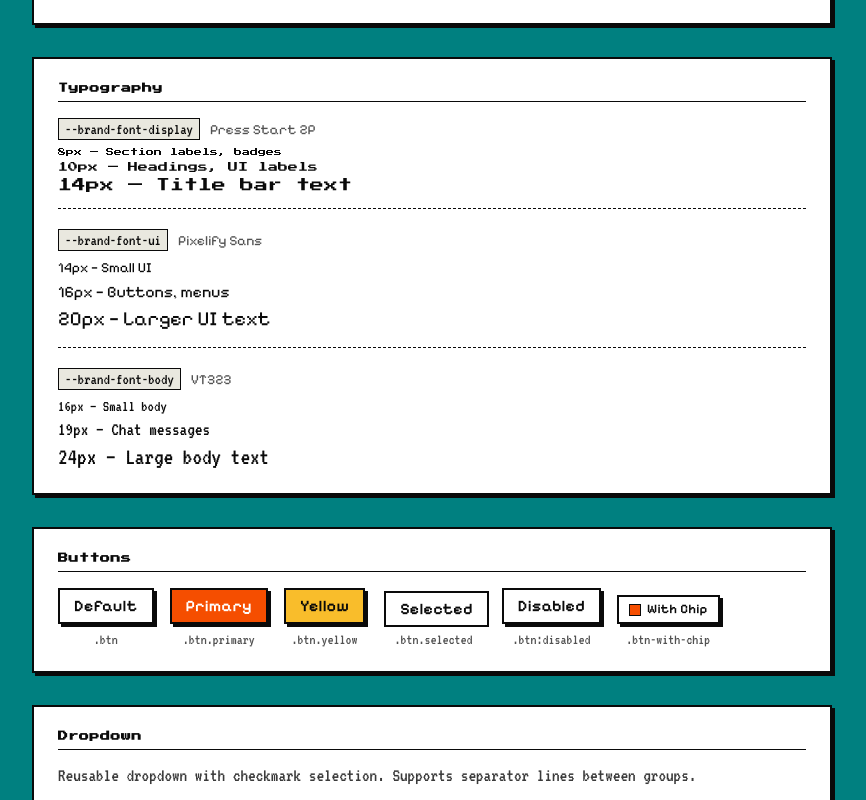
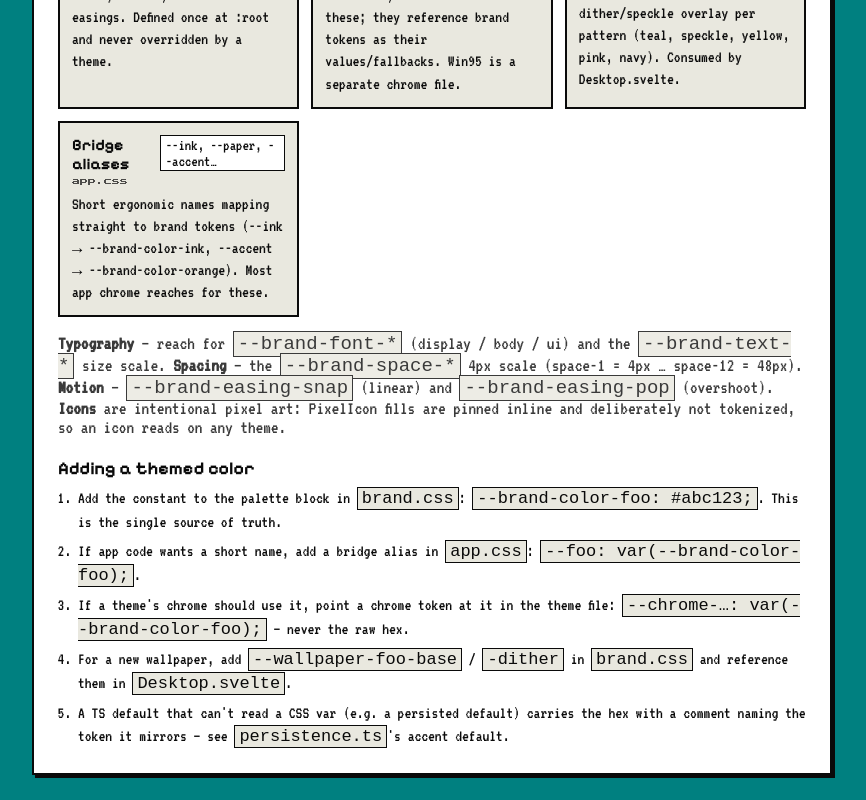
Before and after one commit to brandtam/terminal-bli-net, a SvelteKit app: page /design-system in a window 1280 px wide. Shown: the part 380-1180 px from the top of the page, without its empty margins (208-1074 px from the left). Built offline with nearby package versions, Linux system fonts and the light colour scheme.

Commit message:
Tokenize wallpaper colors and document design-system token layers (#48) (#53)

```diff
--- a/src/lib/persistence.ts
+++ b/src/lib/persistence.ts
@@ -88,6 +88,8 @@ export function saveWindows(windows: WindowState[]): void {
 
 const TWEAKS_DEFAULTS: TweaksState = {
 	wallpaper: 'teal',
+	// Mirrors --brand-color-orange in brand.css. A TS default can't read a CSS
+	// var, so keep this hex in sync with that token if the brand orange changes.
 	accent: '#f54e00',
 	tvGridLoop: 400,
 	marqueeLoop: 100,
--- a/src/lib/themes/brand.css
+++ b/src/lib/themes/brand.css
@@ -16,6 +16,23 @@
 	--brand-color-ink: #0a0a0a;
 	--brand-color-paper: #ffffff;
 	--brand-color-paper-soft: #e9e8df;
+
+	/* ── Wallpaper ──
+	   Desktop background palettes. Each pattern is a base fill plus a
+	   dither/speckle overlay. Bases for teal/yellow/pink match the brand
+	   palette above; the dither shades, the speckle base/dots, and navy are
+	   net-new and only used by the desktop wallpaper. */
+	--wallpaper-teal-base: #008080;
+	--wallpaper-teal-dither: #5e8585;
+	--wallpaper-speckle-base: #e8e1d3;
+	--wallpaper-speckle-dot-1: #c8bda6;
+	--wallpaper-speckle-dot-2: #b8a989;
+	--wallpaper-yellow-base: #f9bd2b;
+	--wallpaper-yellow-dither: #e3aa20;
+	--wallpaper-pink-base: #ff79c6;
+	--wallpaper-pink-dither: #ee63b3;
+	--wallpaper-navy-base: #0e1a2b;
+	--wallpaper-navy-dither: #16243a;
 
 	/* ── Show colors ── */
 	--brand-show-seinfeld: #f9bd2b;
--- a/src/routes/design-system/+page.svelte
+++ b/src/routes/design-system/+page.svelte
@@ -22,6 +22,33 @@
 	];
 
 	const iconKinds = ['hd', 'folder', 'tv', 'doc', 'trash', 'calc', 'floppy', 'guide'];
+
+	const tokenLayers = [
+		{
+			name: 'Brand tokens',
+			prefix: '--brand-*',
+			file: 'brand.css',
+			desc: 'The constants: palette, fonts, the size scale, the 4px spacing scale, radius, and motion easings. Defined once at :root and never overridden by a theme.'
+		},
+		{
+			name: 'Chrome tokens',
+			prefix: '--chrome-*',
+			file: 'chrome.system7.css',
+			desc: 'The per-theme surface — window, title bar, menu, dock, dialog, scrollbar, cursor. A theme sets these; they reference brand tokens as their values/fallbacks. Win95 is a separate chrome file.'
+		},
+		{
+			name: 'Wallpaper tokens',
+			prefix: '--wallpaper-*',
+			file: 'brand.css',
+			desc: 'The desktop background palettes — a base fill plus a dither/speckle overlay per pattern (teal, speckle, yellow, pink, navy). Consumed by Desktop.svelte.'
+		},
+		{
+			name: 'Bridge aliases',
+			prefix: '--ink, --paper, --accent…',
+			file: 'app.css',
+			desc: 'Short ergonomic names mapping straight to brand tokens (--ink → --brand-color-ink, --accent → --brand-color-orange). Most app chrome reaches for these.'
+		}
+	];
 </script>
 
 <svelte:head>
@@ -33,6 +60,59 @@
 		<h1>Design System</h1>
 		<p>Living style guide for Terminal — previously on screens...</p>
 	</header>
+
+	<!-- Token Layers -->
+	<section class="ds-section">
+		<h2>Token Layers</h2>
+		<p class="ds-desc">
+			Design tokens stack in layers. A contributor styling app chrome reaches for the bridge
+			aliases; a theme author sets chrome tokens; both bottom out in the brand constants. Reach for
+			the layer that matches what you're changing.
+		</p>
+		<div class="layer-grid">
+			{#each tokenLayers as layer (layer.name)}
+				<div class="layer-card">
+					<div class="layer-head">
+						<strong class="layer-name">{layer.name}</strong>
+						<code class="layer-prefix">{layer.prefix}</code>
+					</div>
+					<span class="layer-file">{layer.file}</span>
+					<p class="layer-desc">{layer.desc}</p>
+				</div>
+			{/each}
+		</div>
+		<p class="ds-desc layer-notes">
+			<strong>Typography</strong> — reach for <code>--brand-font-*</code> (display / body / ui) and
+			the <code>--brand-text-*</code> size scale. <strong>Spacing</strong> — the
+			<code>--brand-space-*</code> 4px scale (space-1 = 4px … space-12 = 48px).
+			<strong>Motion</strong> — <code>--brand-easing-snap</code> (linear) and
+			<code>--brand-easing-pop</code> (overshoot). <strong>Icons</strong> are intentional pixel art: PixelIcon
+			fills are pinned inline and deliberately not tokenized, so an icon reads on any theme.
+		</p>
+		<h3 class="recipe-title">Adding a themed color</h3>
+		<ol class="recipe">
+			<li>
+				Add the constant to the palette block in <code>brand.css</code>:
+				<code>--brand-color-foo: #abc123;</code>. This is the single source of truth.
+			</li>
+			<li>
+				If app code wants a short name, add a bridge alias in <code>app.css</code>:
+				<code>--foo: var(--brand-color-foo);</code>.
+			</li>
+			<li>
+				If a theme's chrome should use it, point a chrome token at it in the theme file:
+				<code>--chrome-…: var(--brand-color-foo);</code> — never the raw hex.
+			</li>
+			<li>
+				For a new wallpaper, add <code>--wallpaper-foo-base</code> / <code>-dither</code> in
+				<code>brand.css</code> and reference them in <code>Desktop.svelte</code>.
+			</li>
+			<li>
+				A TS default that can't read a CSS var (e.g. a persisted default) carries the hex with a
+				comment naming the token it mirrors — see <code>persistence.ts</code>'s accent default.
+			</li>
+		</ol>
+	</section>
 
 	<!-- Color Palette -->
 	<section class="ds-section">
@@ -275,6 +355,78 @@
 		font-size: 19px;
 		margin: 0 0 16px;
 		opacity: 0.8;
+	}
+
+	/* Token Layers */
+	.layer-grid {
+		display: grid;
+		grid-template-columns: repeat(auto-fill, minmax(220px, 1fr));
+		gap: 12px;
+	}
+	.layer-card {
+		border: 2px solid var(--ink);
+		background: var(--paper-soft);
+		padding: 12px;
+		display: flex;
+		flex-direction: column;
+		gap: 4px;
+	}
+	.layer-head {
+		display: flex;
+		align-items: baseline;
+		justify-content: space-between;
+		gap: 8px;
+	}
+	.layer-name {
+		font-family: var(--brand-font-ui);
+		font-size: 16px;
+	}
+	.layer-prefix {
+		font-family: var(--brand-font-body);
+		font-size: 16px;
+		background: var(--paper);
+		padding: 1px 5px;
+		border: 1px solid var(--ink);
+	}
+	.layer-file {
+		font-family: var(--brand-font-display);
+		font-size: 8px;
+		opacity: 0.7;
+	}
+	.layer-desc {
+		font-family: var(--brand-font-body);
+		font-size: 17px;
+		line-height: 1.3;
+		margin: 4px 0 0;
+	}
+	.layer-notes {
+		margin-top: 16px;
+		margin-bottom: 0;
+	}
+	.layer-notes code {
+		background: var(--paper-soft);
+		padding: 1px 4px;
+		border: 1px solid var(--ink);
+	}
+	.recipe-title {
+		font-family: var(--brand-font-ui);
+		font-size: 18px;
+		margin: 20px 0 8px;
+	}
+	.recipe {
+		font-family: var(--brand-font-body);
+		font-size: 17px;
+		line-height: 1.35;
+		margin: 0;
+		padding-left: 20px;
+		display: flex;
+		flex-direction: column;
+		gap: 6px;
+	}
+	.recipe code {
+		background: var(--paper-soft);
+		padding: 1px 4px;
+		border: 1px solid var(--ink);
 	}
 
 	/* Color Palette */
```
Also changed, not shown: src/lib/components/Desktop.svelte (+63 -15 lines), src/lib/components/PixelIcon.svelte (+14 -0 lines).
